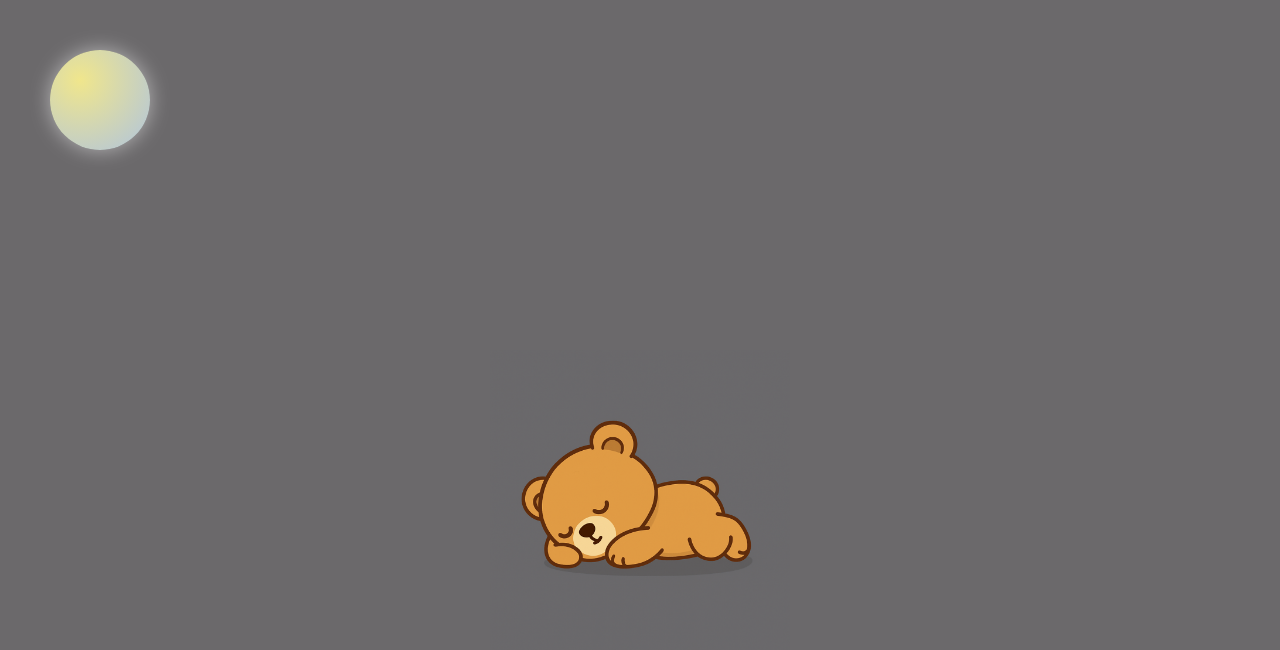
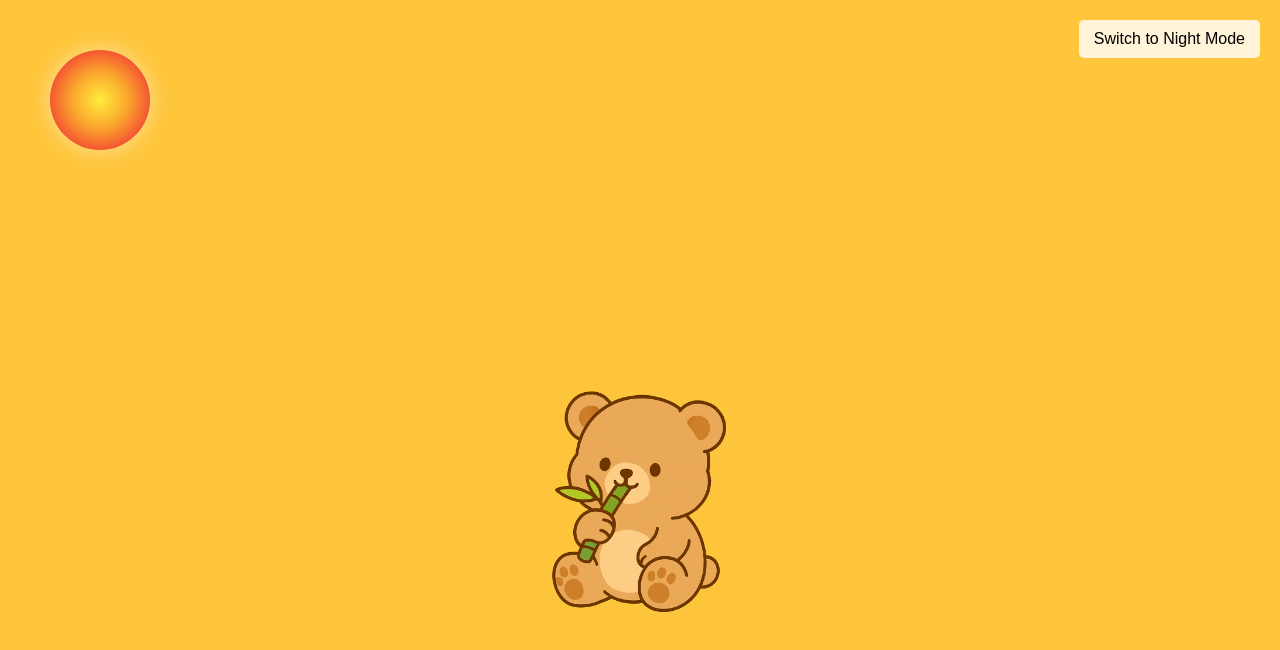
Before and after one commit to sourabhbagde/teddy-bear, a React (Vite) app: page / in a window 1280 px wide. Shown: the top 650 px of the page. Built offline with nearby package versions, Linux system fonts and the light colour scheme.

Commit message:
Button added for switching day and night mode.

```diff
--- a/index.css
+++ b/index.css
@@ -12,3 +12,15 @@ body {
   overflow: hidden;
   touch-action: none;
 }
+
+.time_status {
+  position: absolute;
+  top: 20px;
+  right: 20px;
+  background: rgba(255, 255, 255, 0.8);
+  border: none;
+  border-radius: 5px;
+  padding: 10px 15px;
+  cursor: pointer;
+  font-size: 16px;
+}
--- a/src/App.jsx
+++ b/src/App.jsx
@@ -1,14 +1,21 @@
-import React from 'react';
+import React, { useState } from 'react';
 import ReactDOM from 'react-dom/client';
 import Background from './components/Background/Background';
 import NightBackground from './components/NightBackground/NightBackground';
 import { createBrowserRouter, RouterProvider } from 'react-router';
 
 const AppLayOut = () => {
+  const [timeStatus, setTimeStatus] = useState('true');
   return (
     <div className="app">
-      {/* <Background /> */}
-      <NightBackground />
+      {/* if button clicked night mode */}
+      <button
+        className="time_status"
+        onClick={() => setTimeStatus(!timeStatus)}
+      >
+        Switch to {timeStatus ? 'Night' : 'Day'} Mode
+      </button>
+      {timeStatus ? <Background /> : <NightBackground />}
     </div>
   );
 };
```
